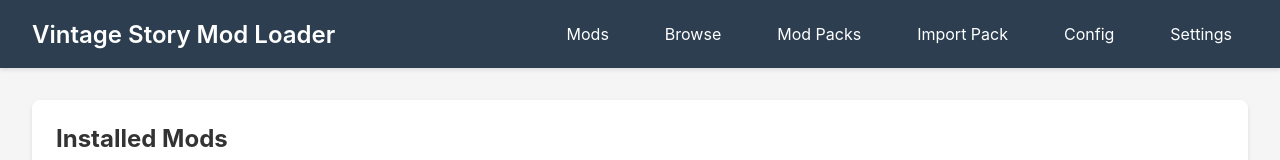
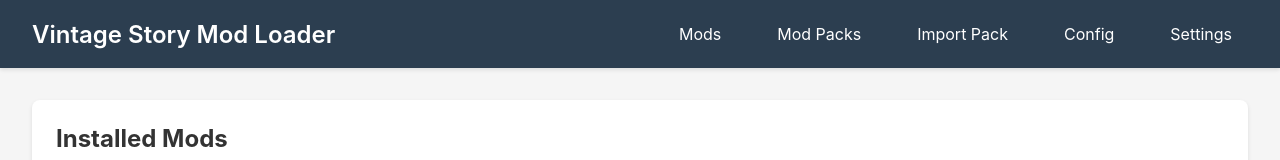
Before and after one commit to PrestonHager/vintage-story-mod-loader, a React (Vite) app in the folder mod-loader/: page /mods in a window 1280 px wide. Shown: the top 160 px of the page. Built offline with nearby package versions, Linux system fonts and the light colour scheme.

Commit message:
Remove Browse button from navigation header
- Keep the Browse page route and component code intact
- Only remove the navigation link from the header

```diff
--- a/mod-loader/src/App.tsx
+++ b/mod-loader/src/App.tsx
@@ -46,7 +46,6 @@
               <h1>Vintage Story Mod Loader</h1>
               <div className="nav-links">
                 <Link to="/mods">Mods</Link>
-                <Link to="/browser">Browse</Link>
                 <Link to="/packs">Mod Packs</Link>
                 <Link to="/packs/import">Import Pack</Link>
                 <Link to="/config">Config</Link>
```
